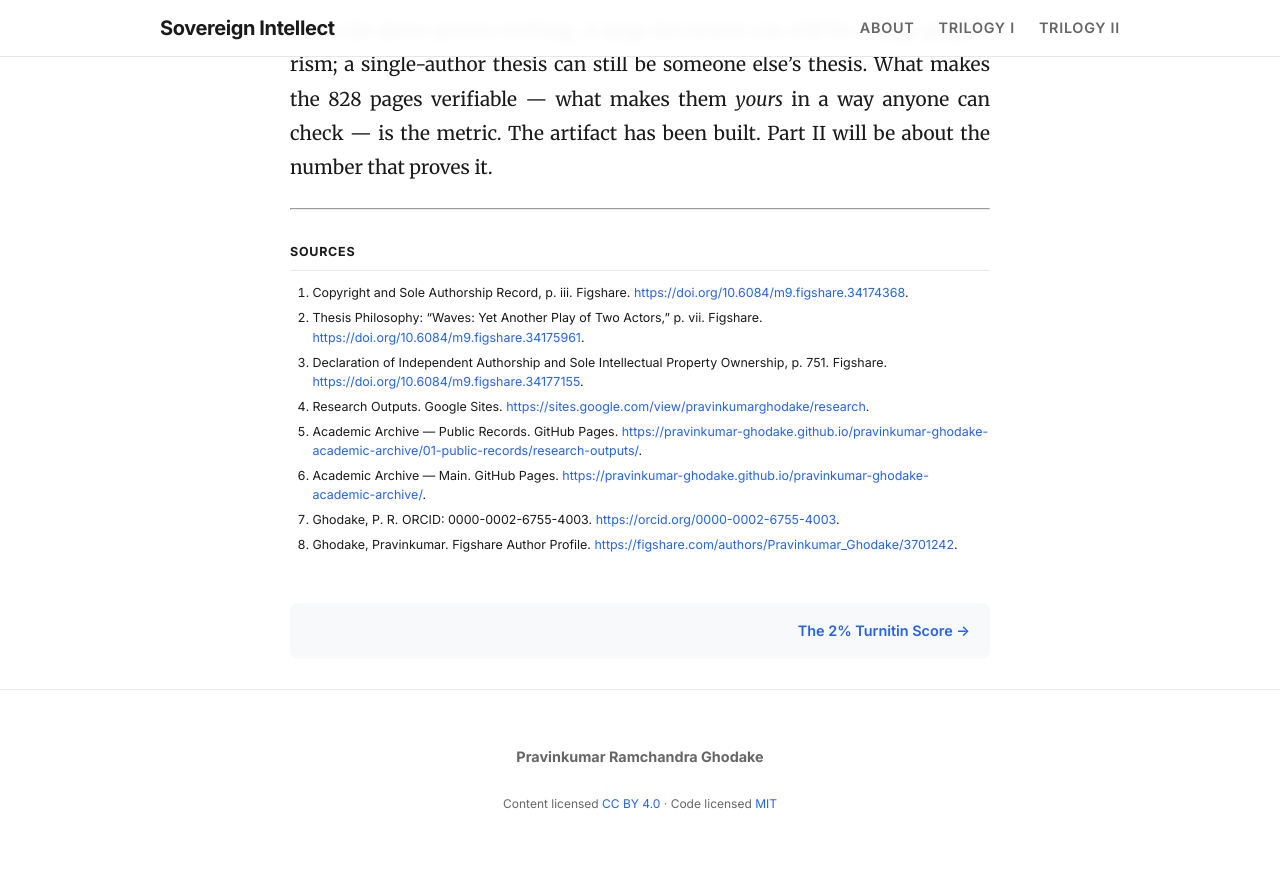
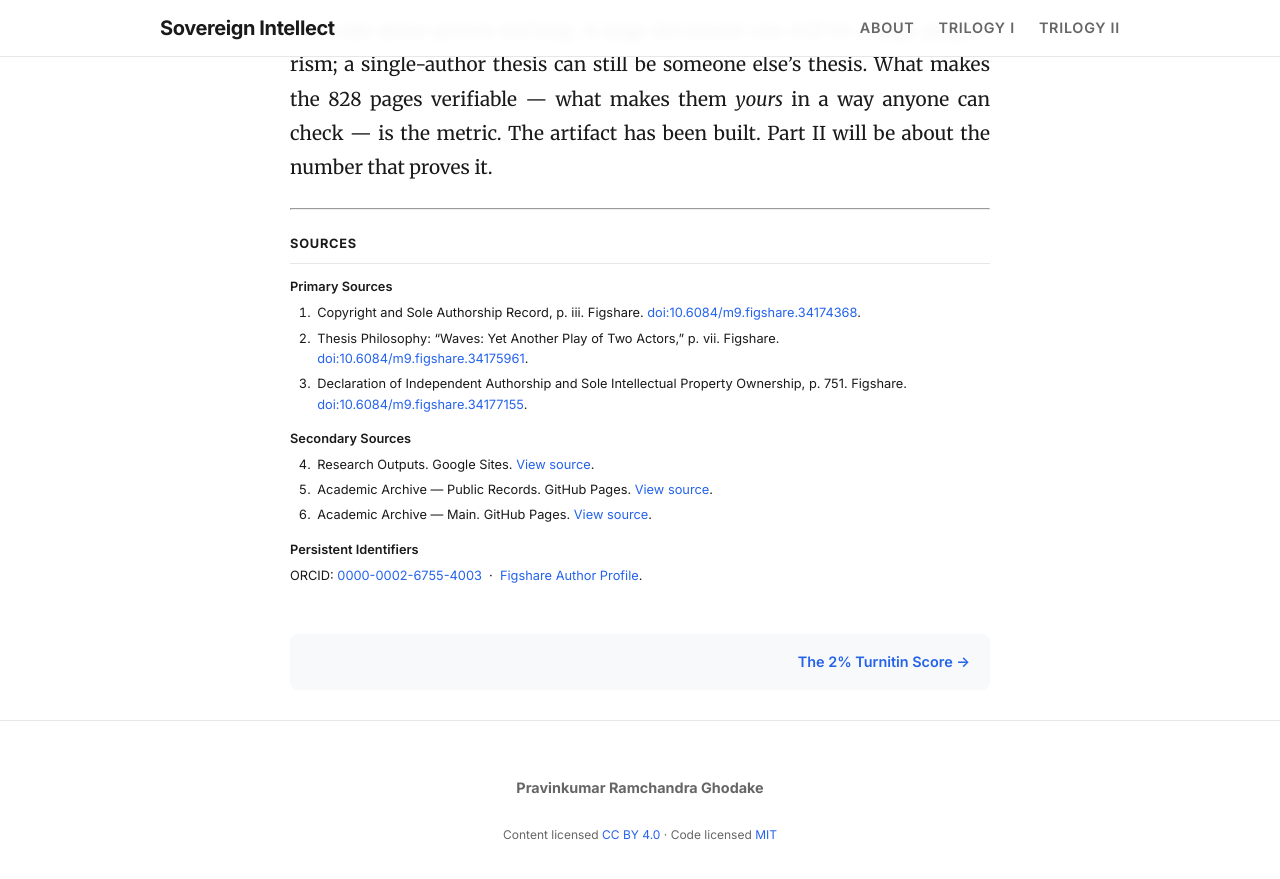
Before and after one commit to pravinkumar-ghodake/sovereign-intellect-blog, a Jekyll site: the page built from _posts/2026-11-22-the-unbroken-thread.md, in a window 1280 px wide and 900 px high, scrolled down 5710 px. Shown: the top 879 px of the window. Built offline with Jekyll 4.4.1, drawn with Linux system fonts in a browser that asks for light colours.

Commit message:
Update 2026-11-22-the-unbroken-thread.md

```diff
--- a/_posts/2026-11-22-the-unbroken-thread.md
+++ b/_posts/2026-11-22-the-unbroken-thread.md
@@ -112,56 +112,61 @@ But scale alone proves nothing. A large document can still be a large plagiarism
 
 ---
 
-<div style="margin: 2rem 0 1rem; padding: 0; font-family: var(--font-ui); font-size: 0.78rem; line-height: 1.55; text-align: left; color: var(--text-main);">
+<div style="margin: 1.5rem 0 1rem; font-family: var(--font-ui); font-size: 0.8rem; line-height: 1.6; text-align: left; color: var(--text-main);">
 
   <div style="font-weight: 700; letter-spacing: 0.06em; margin-bottom: 0.5rem;">
     SOURCES
   </div>
 
-  <hr style="border: 0; border-top: 1px solid var(--border-color); margin: 0 0 0.8rem;">
+  <hr style="border: 0; border-top: 1px solid var(--border-color); margin: 0 0 0.85rem;">
 
-  <ol style="margin: 0; padding-left: 1.4rem;">
+  <div style="font-weight: 600; margin-bottom: 0.35rem;">
+    Primary Sources
+  </div>
 
-    <li style="margin-bottom: 0.35rem;">
+  <ol style="margin: 0 0 0.85rem; padding-left: 1.5rem;">
+    <li style="padding-left: 0.2rem; margin-bottom: 0.3rem;">
       Copyright and Sole Authorship Record, p. iii. Figshare.
-      <a href="https://doi.org/10.6084/m9.figshare.34174368" target="_blank">https://doi.org/10.6084/m9.figshare.34174368</a>.
+      <a href="https://doi.org/10.6084/m9.figshare.34174368" target="_blank">doi:10.6084/m9.figshare.34174368</a>.
     </li>
-
-    <li style="margin-bottom: 0.35rem;">
+    <li style="padding-left: 0.2rem; margin-bottom: 0.3rem;">
       Thesis Philosophy: “Waves: Yet Another Play of Two Actors,” p. vii. Figshare.
-      <a href="https://doi.org/10.6084/m9.figshare.34175961" target="_blank">https://doi.org/10.6084/m9.figshare.34175961</a>.
+      <a href="https://doi.org/10.6084/m9.figshare.34175961" target="_blank">doi:10.6084/m9.figshare.34175961</a>.
     </li>
-
-    <li style="margin-bottom: 0.35rem;">
+    <li style="padding-left: 0.2rem; margin-bottom: 0.3rem;">
       Declaration of Independent Authorship and Sole Intellectual Property Ownership, p. 751. Figshare.
-      <a href="https://doi.org/10.6084/m9.figshare.34177155" target="_blank">https://doi.org/10.6084/m9.figshare.34177155</a>.
+      <a href="https://doi.org/10.6084/m9.figshare.34177155" target="_blank">doi:10.6084/m9.figshare.34177155</a>.
     </li>
-
-    <li style="margin-bottom: 0.35rem;">
-      Research Outputs. Google Sites.
-      <a href="https://sites.google.com/view/pravinkumarghodake/research" target="_blank">https://sites.google.com/view/pravinkumarghodake/research</a>.
-    </li>
-
-    <li style="margin-bottom: 0.35rem;">
-      Academic Archive — Public Records. GitHub Pages.
-      <a href="https://pravinkumar-ghodake.github.io/pravinkumar-ghodake-academic-archive/01-public-records/research-outputs/" target="_blank">https://pravinkumar-ghodake.github.io/pravinkumar-ghodake-academic-archive/01-public-records/research-outputs/</a>.
-    </li>
-
-    <li style="margin-bottom: 0.35rem;">
-      Academic Archive — Main. GitHub Pages.
-      <a href="https://pravinkumar-ghodake.github.io/pravinkumar-ghodake-academic-archive/" target="_blank">https://pravinkumar-ghodake.github.io/pravinkumar-ghodake-academic-archive/</a>.
-    </li>
-
-    <li style="margin-bottom: 0.35rem;">
-      Ghodake, P. R. ORCID: 0000-0002-6755-4003.
-      <a href="https://orcid.org/0000-0002-6755-4003" target="_blank">https://orcid.org/0000-0002-6755-4003</a>.
-    </li>
-
-    <li style="margin-bottom: 0;">
-      Ghodake, Pravinkumar. Figshare Author Profile.
-      <a href="https://figshare.com/authors/Pravinkumar_Ghodake/3701242" target="_blank">https://figshare.com/authors/Pravinkumar_Ghodake/3701242</a>.
-    </li>
-
   </ol>
 
+  <div style="font-weight: 600; margin-bottom: 0.35rem;">
+    Secondary Sources
+  </div>
+
+  <ol start="4" style="margin: 0 0 0.85rem; padding-left: 1.5rem;">
+    <li style="padding-left: 0.2rem; margin-bottom: 0.3rem;">
+      Research Outputs. Google Sites.
+      <a href="https://sites.google.com/view/pravinkumarghodake/research" target="_blank">View source</a>.
+    </li>
+    <li style="padding-left: 0.2rem; margin-bottom: 0.3rem;">
+      Academic Archive — Public Records. GitHub Pages.
+      <a href="https://pravinkumar-ghodake.github.io/pravinkumar-ghodake-academic-archive/01-public-records/research-outputs/" target="_blank">View source</a>.
+    </li>
+    <li style="padding-left: 0.2rem; margin-bottom: 0.3rem;">
+      Academic Archive — Main. GitHub Pages.
+      <a href="https://pravinkumar-ghodake.github.io/pravinkumar-ghodake-academic-archive/" target="_blank">View source</a>.
+    </li>
+  </ol>
+
+  <div style="font-weight: 600; margin-bottom: 0.35rem;">
+    Persistent Identifiers
+  </div>
+
+  <p style="margin: 0;">
+    ORCID:
+    <a href="https://orcid.org/0000-0002-6755-4003" target="_blank">0000-0002-6755-4003</a>
+    &nbsp;·&nbsp;
+    <a href="https://figshare.com/authors/Pravinkumar_Ghodake/3701242" target="_blank">Figshare Author Profile</a>.
+  </p>
+
 </div>
```
